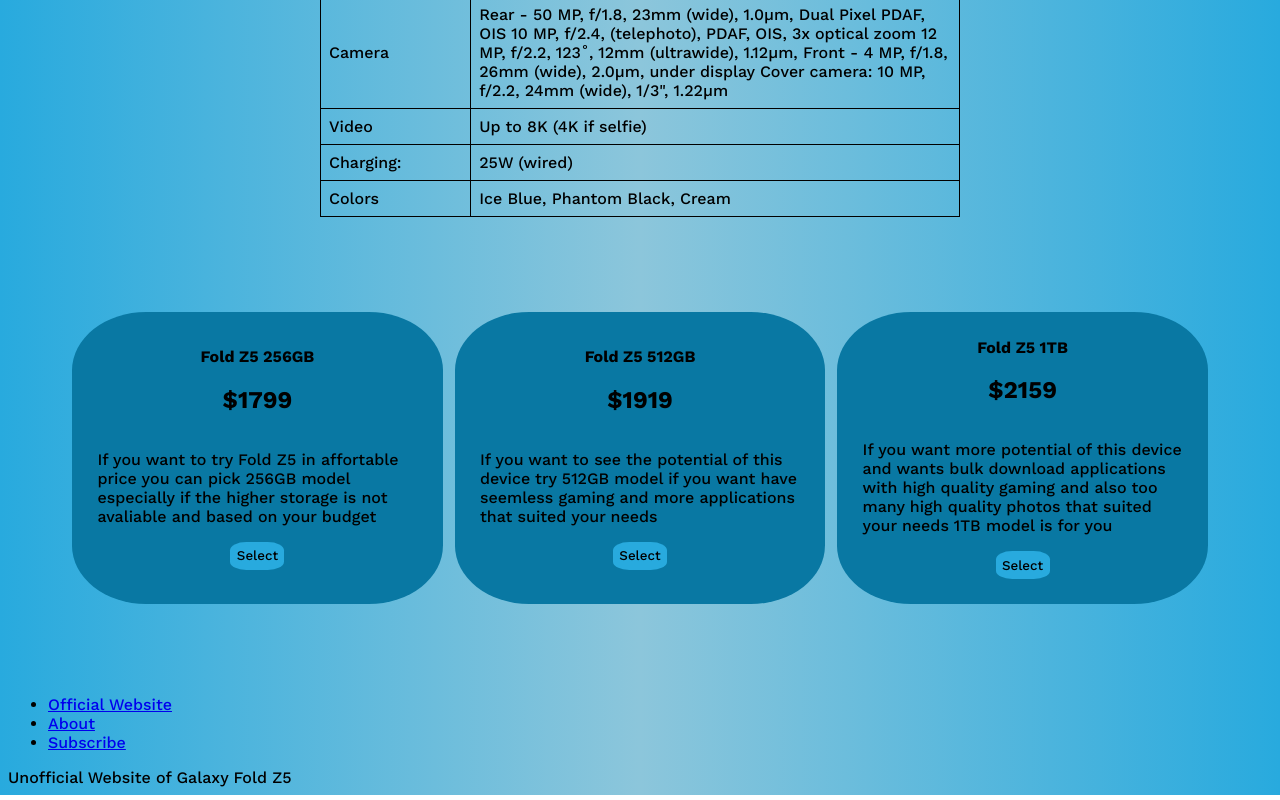
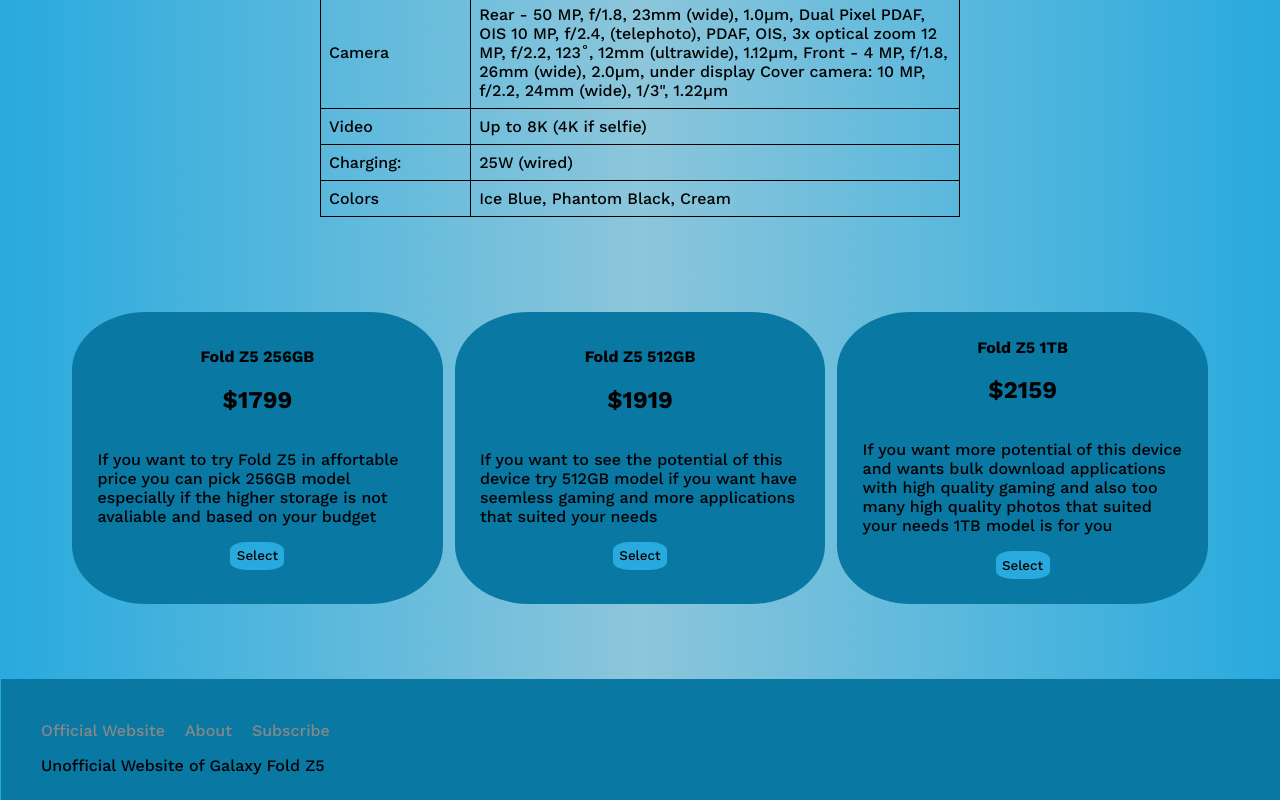
Before and after one commit to rayx3000/product-landing, a plain HTML site: page index.html in a window 1280 px wide. Shown: the part 3042-3842 px from the top of the page. Drawn offline with nearby package versions, Linux system fonts and the light colour scheme.

Commit message:
design footer

```diff
--- a/styles.css
+++ b/styles.css
@@ -9,6 +9,7 @@ body{
     background: linear-gradient(90deg, rgba(40, 170, 222, 1) 0%, rgba(140, 198, 219, 1) 50%, rgba(40, 170, 222, 1) 100%);
     filter: progid:DXImageTransform.Microsoft.gradient(startColorstr="#28AADE", endColorstr="#28AADE", GradientType=1);
     padding: 0;
+    overflow-x: hidden;
 }
 
 header{
@@ -223,3 +224,35 @@ caption {
 #Pricing .product .btn:active{
     opacity: 0.8;
 }
+
+footer{
+    background: #0978a3;
+    margin-left: -7px;
+    width: 100vw;
+    margin-bottom: -8px;
+    padding: 2% 0;
+}
+
+footer ul{
+    display: flex;
+    list-style: none;
+    gap: 20px;
+}
+
+footer ul a{
+    text-decoration: none;
+    color: #888;
+    cursor: pointer;
+}
+
+footer ul a:hover{
+    opacity: 0.85;
+}
+
+footer ul a:active{
+    opacity: 0.75;
+}
+
+footer span{
+    margin-left: 40px;
+}
```
